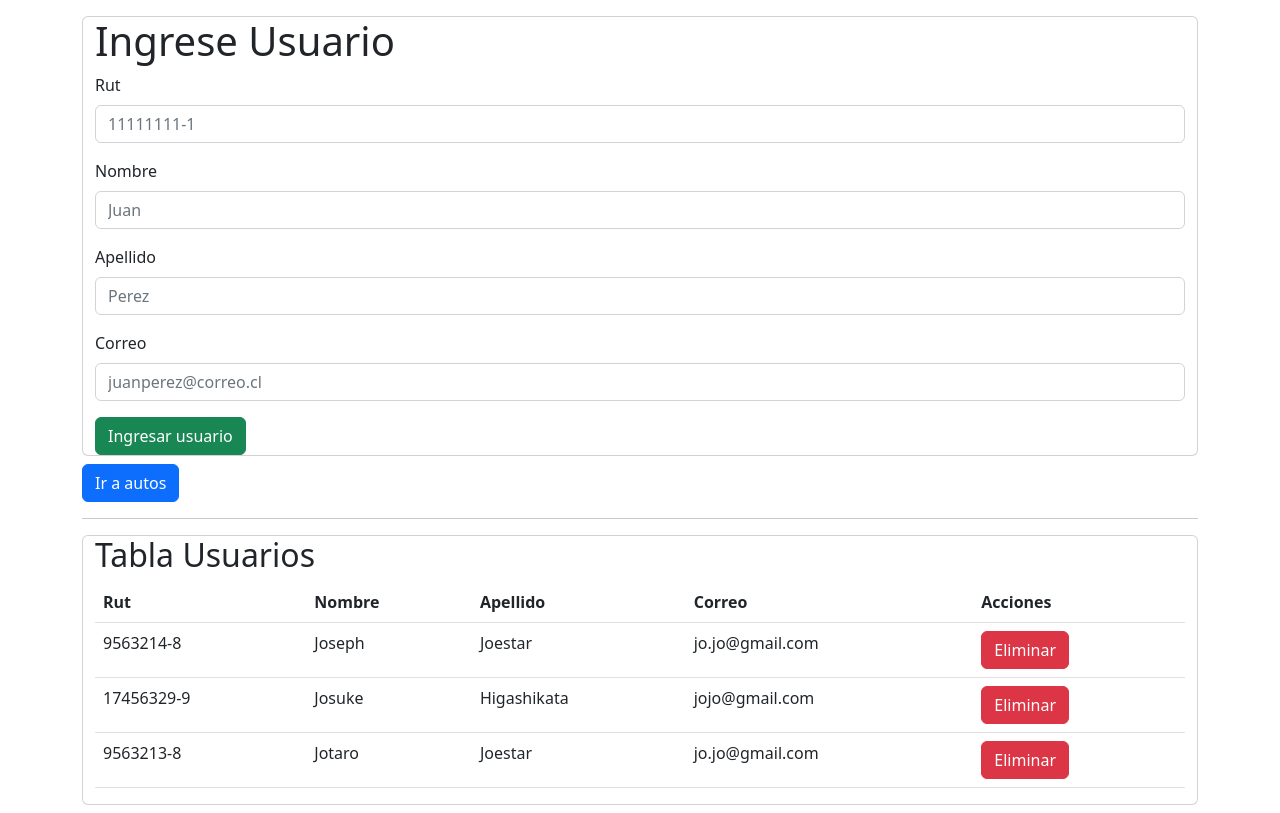
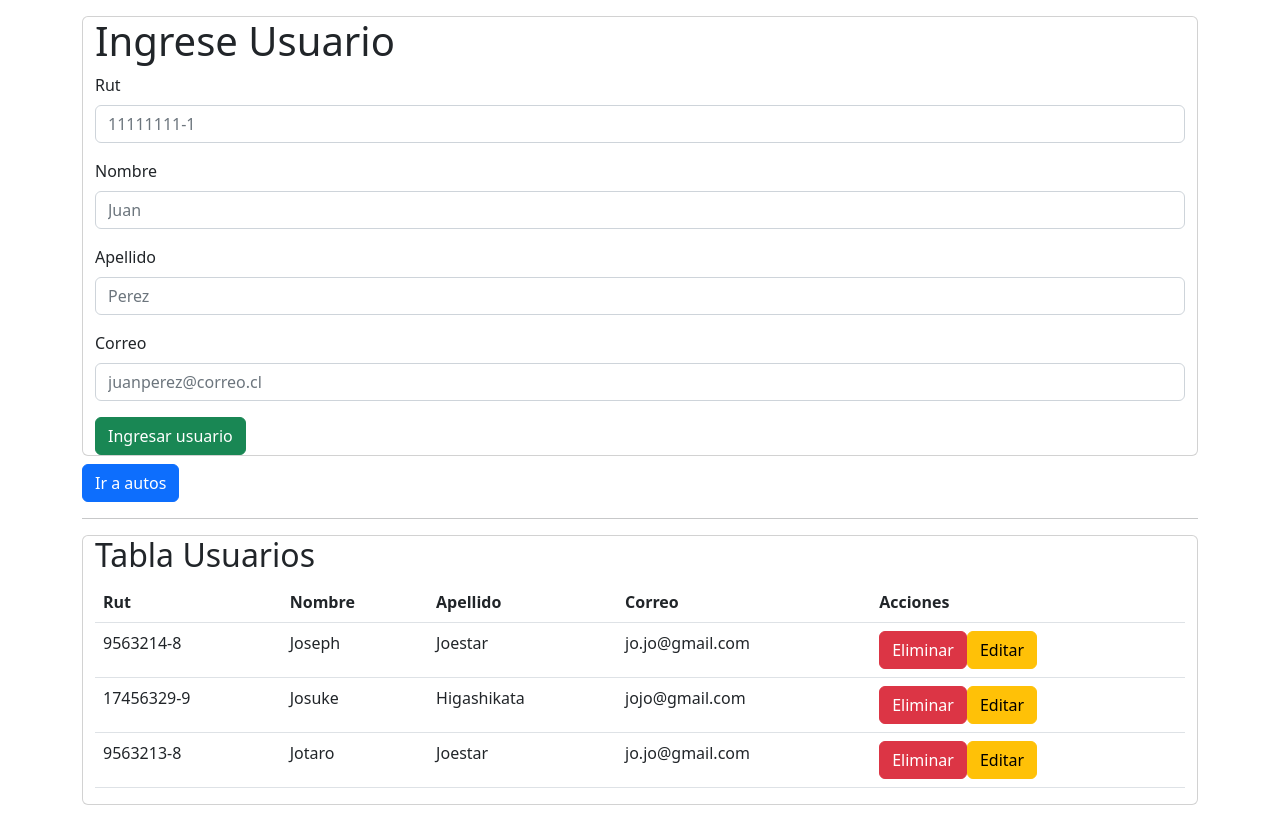
Before and after one commit to PamelaNahum/REACT-Lovelace, a React (Create React App) app: page / in a window 1280 px wide. Built offline with nearby package versions, Linux system fonts and the light colour scheme.

Commit message:
editar usuarios

```diff
--- a/src/components/FormularioUsuario.js
+++ b/src/components/FormularioUsuario.js
@@ -1,4 +1,4 @@
-import React, { useState } from "react";
+import React, { useState, useEffect } from "react";
 import BotonFormulario from "./BotonFormulario";
 
 const initialUsuario = {
@@ -8,27 +8,49 @@ const initialUsuario = {
   rut: "",
 };
 
-const FormularioUsuario = ({ userAdd }) => {
+const FormularioUsuario = ({ userAdd, usuarioEditado, setUsuarioEditado, userEdit }) => {
   const [usuario, setUsuario] = useState(initialUsuario);
   const { nombre, apellido, correo, rut } = usuario;
+  //el hook useEffect siempre esta pendiente de si la variable que tiene dentro de
+  //sus corchetes cambia el deberá hacer todo loq ue tiene en su funcion dentro
+  //CONSIDERACIÓN es que useEffect siempre corre al menos 1 vez cuando la página carga por primera vez
+  useEffect(() => {
+    if (usuarioEditado !== null) {
+      setUsuario(usuarioEditado);
+    } else {
+      setUsuario({
+        nombre: "",
+        apellido: "",
+        correo: "",
+        rut: "",
+      });
+    }
+  }, [usuarioEditado]);
 
-    const handleInputChange =(e)=>{
+  const handleInputChange = (e) => {
     //esta funcion se llama cada vez que nostros escribirmos algo en algun input de
     //nuestra página
     const changedFormValue = {
       //va a antaner los datos que tiene usuario de los input que no he tocado
       //pero va a aactualizar el atributo que cambié por su nuevo valor
       ...usuario,
-            [e.target.name]:e.target.value
-        }
+      [e.target.name]: e.target.value,
+    };
     //finalmente los cambios deberán verse reflejados en neustro hook
     setUsuario(changedFormValue);
-    }
+  };
 
   return (
     <div class="card container mb-2">
       <form>
+        {/* hacemos que el mensaje del formulario sea dinamico
+    segun si queremos editar o ingresar */}
+        {usuarioEditado !== null ? (
+          <h1>Editar Usuario</h1>
+        ) : (
           <h1>Ingrese Usuario</h1>
+        )}
+
         <div class="mb-3">
           <label class="form-label" for="id">
             Rut
@@ -87,15 +109,36 @@ const FormularioUsuario = ({ userAdd }) => {
             onChange={handleInputChange}
           />
         </div>
+        {usuarioEditado !== null ? (
           <button
             type="button"
             class="btn btn-success"
-        onClick={()=>
-        userAdd(usuario)
-        }
+            onClick={() => userEdit(usuario)}
+          >
+            Editar usuario
+          </button>
+        ) : (
+          <button
+            type="button"
+            class="btn btn-success"
+            onClick={() => userAdd(usuario)}
           >
             Ingresar usuario
           </button>
+        )}
+
+        {usuarioEditado !== null ? (
+          <button
+            type="button"
+            class="btn btn-danger"
+            onClick={() => setUsuarioEditado(null)}
+          >
+            Cancelar
+          </button>
+        ) : (
+          <></>
+        )}
+
         <br />
       </form>
     </div>
--- a/src/components/TablaUsuario.js
+++ b/src/components/TablaUsuario.js
@@ -1,7 +1,7 @@
 import React, { useEffect } from "react";
 import BotonFormulario from "./BotonFormulario";
 
-const TablaUsuarios = ({ usuarios, deleteUser }) => {
+const TablaUsuarios = ({ usuarios, deleteUser, setUsuarioEditado }) => {
 
   return (
     <div class="card container mb-2">
@@ -36,6 +36,15 @@ const TablaUsuarios = ({ usuarios, deleteUser }) => {
                 >
                  Eliminar
                 </button>
+                <button
+                  type="button"
+                  class="btn btn-warning"
+                  onClick={() => {
+                    setUsuarioEditado(usuario)
+                  }}
+                >
+                 Editar
+                </button>
               </td>
             </tr>
           ))}
--- a/src/pages/Home.js
+++ b/src/pages/Home.js
@@ -34,43 +34,54 @@ const usuario2 = {
   rut: "17456329-9",
 };
 
-
 const HomePage = () => {
   const navigate = useNavigate();
   const handleOnClick = useCallback(() => navigate("/Auto", {}, [navigate]));
   //en este momento state vale lo mismo que usuario 1
   //genera una funcion setteadora que me va a permitir cambiar los datos se usuario 1 sin afectarlo directamente(setState)
   const [user, setUser] = useState(usuario1);
+  const [usuarioEditado, setUsuarioEditado] = useState(null);
 
-  const userDelete =(rutUsuario)=>{
+  const userDelete = (rutUsuario) => {
     //esta funcion filtra mi lista de usuarios
-    const changeUser = user.filter(usuario => usuario.rut != rutUsuario);
+    const changeUser = user.filter((usuario) => usuario.rut != rutUsuario);
     //al momento de ocupar la funcion setState, yo le voy a cambiar el valor TEMPORAL a mis usuarios
     setUser(changeUser);
-  }
+  };
 
-  const userAdd =(usuario)=>{
-    const addUsuario =[
-        //mantenme los datos que tengo en user y agregame lo que yo te entrego aqui (usuario)
-        ...user, usuario
-    ]
+  const userAdd = (usuario) => {
+    const addUsuario = [
+      //mantenme los datos que tengo en user y agregame lo que yo te entrego aqui (usuario)
+      ...user,
+      usuario,
+    ];
     //luego actualizamos (o setteamos) el state
     setUser(addUsuario);
+  };
 
+  const userEdit =(usuarioEditado)=>{
+    const editUser = user.map(usuario => (usuario.rut === usuarioEditado.rut ? usuarioEditado : usuario))
+
+    setUser(editUser);
   }
 
   return (
     <div class="container mt-3">
       <div class="row">
         <div class="col">
-          <FormularioUsuario userAdd={userAdd} />
+          <FormularioUsuario
+            userAdd={userAdd}
+            usuarioEditado={usuarioEditado}
+            setUsuarioEditado={setUsuarioEditado}
+            userEdit={userEdit}
+          />
         </div>
       </div>
       <BotonFormulario infoBoton={"Ir a autos"} handleOnClick={handleOnClick} />
       <hr />
       <div class="row">
         <div class="col">
-          <TablaUsuarios usuarios={user} deleteUser={userDelete} />
+          <TablaUsuarios usuarios={user} deleteUser={userDelete} setUsuarioEditado={setUsuarioEditado} />
         </div>
       </div>
     </div>
```
Lines whose indentation alone changed are shown as unchanged.
